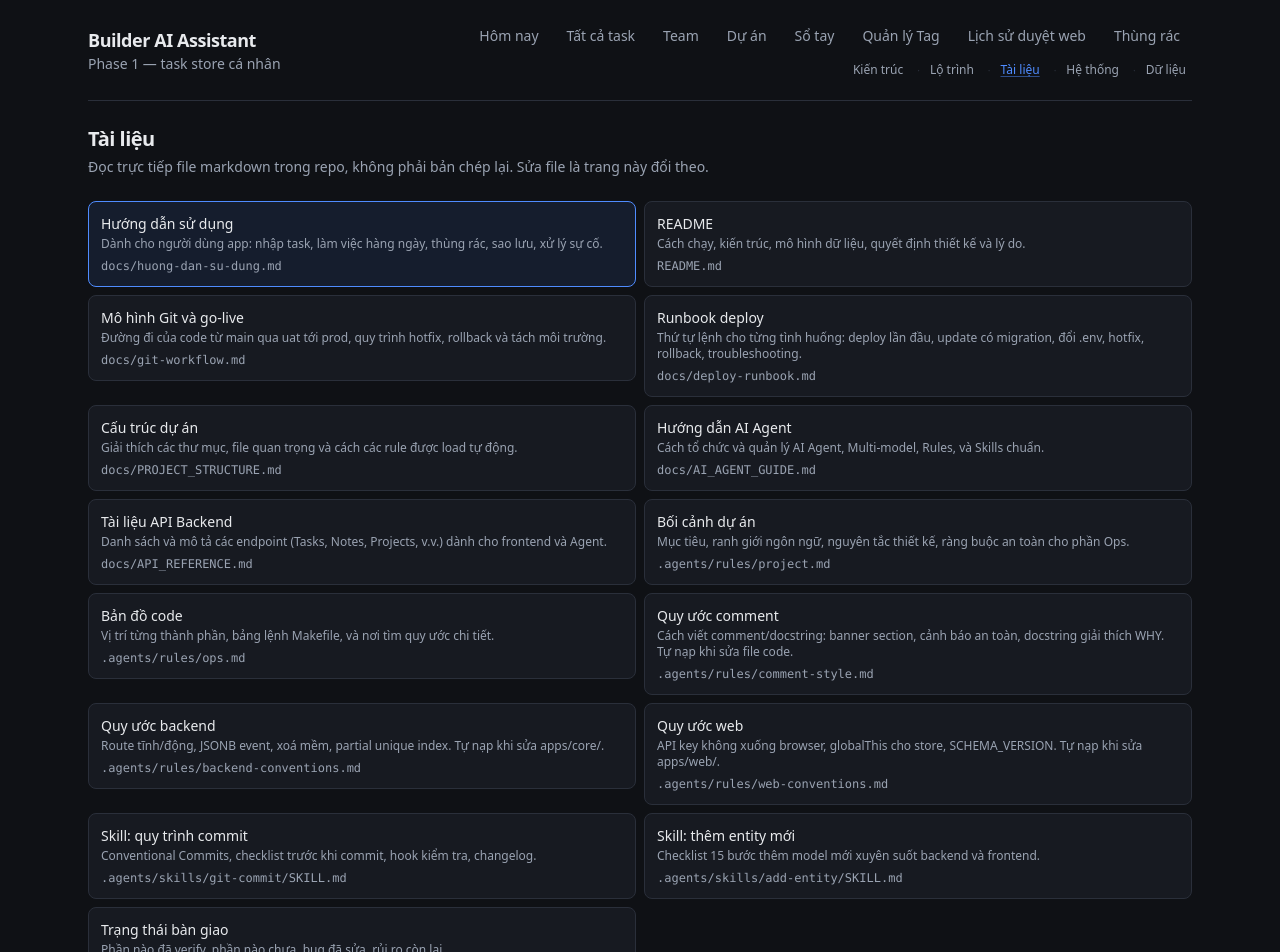
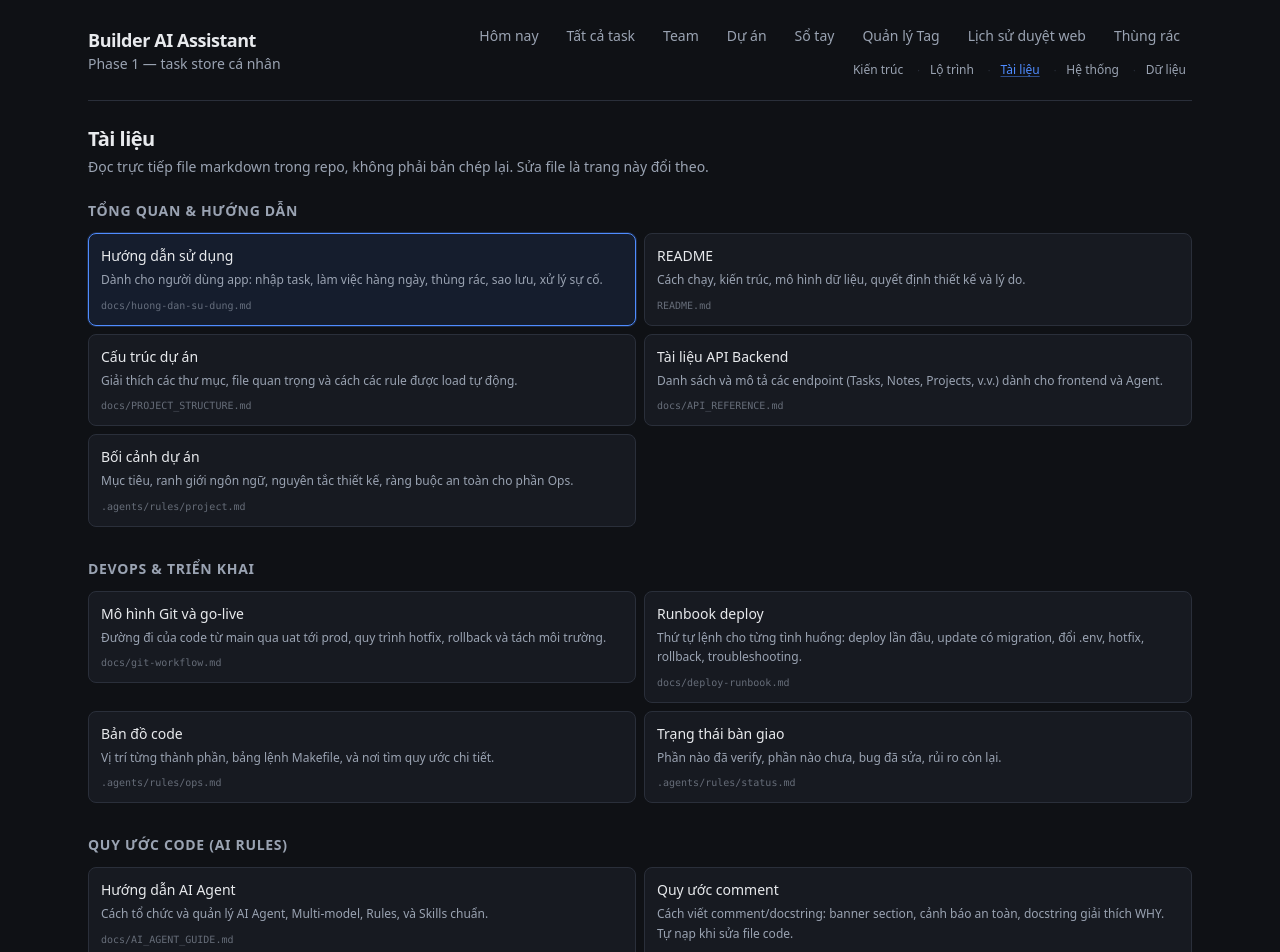
Before and after one commit to doanviethung1009/ai_assistant_personal, a Next.js app in the folder apps/web/: page /docs in a window 1280 px wide. Shown: the top 952 px of the page. Built offline with nearby package versions, Linux system fonts and the light colour scheme; no server answers.

Commit message:
feat: group docs by category in web UI and polish styles

```diff
--- a/apps/web/app/docs/page.tsx
+++ b/apps/web/app/docs/page.tsx
@@ -30,26 +30,33 @@ export default async function DocsPage({
       </div>
 
       {/* ── Chọn tài liệu ───────────────────────────────────────────── */}
-      <nav aria-label="Chọn tài liệu">
+      <nav aria-label="Chọn tài liệu" className="flex flex-col gap-8">
+        {Array.from(new Set(DOCS.map(doc => doc.category))).map(category => {
+          const categoryDocs = DOCS.filter(doc => doc.category === category);
+          return (
+            <div key={category}>
+              <h2 className="mb-3 text-sm font-semibold uppercase tracking-wider text-[var(--color-ink-muted)]">
+                {category}
+              </h2>
               <ul className="grid grid-cols-1 gap-2 sm:grid-cols-2">
-          {DOCS.map((doc) => {
+                {categoryDocs.map((doc) => {
                   const isActive = doc.slug === entry.slug;
                   return (
                     <li key={doc.slug}>
                       <Link
                         href={`/docs?doc=${doc.slug}`}
                         aria-current={isActive ? "page" : undefined}
-                  className={`block rounded-lg border p-3 transition-colors ${
+                        className={`block rounded-lg border p-3 transition-all hover:-translate-y-0.5 hover:shadow-sm ${
                           isActive
-                      ? "border-[var(--color-accent)] bg-[var(--color-accent)]/10"
-                      : "border-[var(--color-border)] bg-[var(--color-surface-raised)] hover:bg-[var(--color-surface-hover)]"
+                            ? "border-[var(--color-accent)] bg-[var(--color-accent)]/10 ring-1 ring-[var(--color-accent)]/20"
+                            : "border-[var(--color-border)] bg-[var(--color-surface-raised)] hover:border-[var(--color-ink-muted)]/30"
                         }`}
                       >
                         <span className="block text-sm font-medium">{doc.title}</span>
-                  <span className="mt-0.5 block text-xs text-[var(--color-ink-muted)]">
+                        <span className="mt-1 block text-xs text-[var(--color-ink-muted)] leading-relaxed line-clamp-2">
                           {doc.description}
                         </span>
-                  <code className="mt-1.5 block truncate text-xs text-[var(--color-ink-muted)]">
+                        <code className="mt-2 block truncate text-[10px] text-[var(--color-ink-muted)] opacity-60">
                           {doc.file.replace(/\\/g, "/")}
                         </code>
                       </Link>
@@ -57,6 +64,9 @@ export default async function DocsPage({
                   );
                 })}
               </ul>
+            </div>
+          );
+        })}
       </nav>
 
       {/* ── Nội dung ────────────────────────────────────────────────── */}
--- a/apps/web/lib/docs.ts
+++ b/apps/web/lib/docs.ts
@@ -17,6 +17,7 @@ export interface DocEntry {
   slug: string;
   title: string;
   description: string;
+  category: string;
   /** Đường dẫn tương đối so với DOCS_DIR. */
   file: string;
 }
@@ -27,6 +28,7 @@ export const DOCS: DocEntry[] = [
     title: "Hướng dẫn sử dụng",
     description:
       "Dành cho người dùng app: nhập task, làm việc hàng ngày, thùng rác, sao lưu, xử lý sự cố.",
+    category: "Tổng quan & Hướng dẫn",
     file: path.join("docs", "huong-dan-su-dung.md"),
   },
   {
@@ -34,13 +36,37 @@ export const DOCS: DocEntry[] = [
     title: "README",
     description:
       "Cách chạy, kiến trúc, mô hình dữ liệu, quyết định thiết kế và lý do.",
+    category: "Tổng quan & Hướng dẫn",
     file: "README.md",
+  },
+  {
+    slug: "project-structure",
+    title: "Cấu trúc dự án",
+    description: "Giải thích các thư mục, file quan trọng và cách các rule được load tự động.",
+    category: "Tổng quan & Hướng dẫn",
+    file: path.join("docs", "PROJECT_STRUCTURE.md"),
+  },
+  {
+    slug: "api-reference",
+    title: "Tài liệu API Backend",
+    description: "Danh sách và mô tả các endpoint (Tasks, Notes, Projects, v.v.) dành cho frontend và Agent.",
+    category: "Tổng quan & Hướng dẫn",
+    file: path.join("docs", "API_REFERENCE.md"),
+  },
+  {
+    slug: "project",
+    title: "Bối cảnh dự án",
+    description:
+      "Mục tiêu, ranh giới ngôn ngữ, nguyên tắc thiết kế, ràng buộc an toàn cho phần Ops.",
+    category: "Tổng quan & Hướng dẫn",
+    file: path.join(".agents", "rules", "project.md"),
   },
   {
     slug: "gitflow",
     title: "Mô hình Git và go-live",
     description:
       "Đường đi của code từ main qua uat tới prod, quy trình hotfix, rollback và tách môi trường.",
+    category: "DevOps & Triển khai",
     file: path.join("docs", "git-workflow.md"),
   },
   {
@@ -48,45 +74,38 @@ export const DOCS: DocEntry[] = [
     title: "Runbook deploy",
     description:
       "Thứ tự lệnh cho từng tình huống: deploy lần đầu, update có migration, đổi .env, hotfix, rollback, troubleshooting.",
+    category: "DevOps & Triển khai",
     file: path.join("docs", "deploy-runbook.md"),
-  },
-  {
-    slug: "project-structure",
-    title: "Cấu trúc dự án",
-    description: "Giải thích các thư mục, file quan trọng và cách các rule được load tự động.",
-    file: path.join("docs", "PROJECT_STRUCTURE.md"),
-  },
-  {
-    slug: "ai-agent-guide",
-    title: "Hướng dẫn AI Agent",
-    description: "Cách tổ chức và quản lý AI Agent, Multi-model, Rules, và Skills chuẩn.",
-    file: path.join("docs", "AI_AGENT_GUIDE.md"),
-  },
-  {
-    slug: "api-reference",
-    title: "Tài liệu API Backend",
-    description: "Danh sách và mô tả các endpoint (Tasks, Notes, Projects, v.v.) dành cho frontend và Agent.",
-    file: path.join("docs", "API_REFERENCE.md"),
-  },
-  {
-    slug: "project",
-    title: "Bối cảnh dự án",
-    description:
-      "Mục tiêu, ranh giới ngôn ngữ, nguyên tắc thiết kế, ràng buộc an toàn cho phần Ops.",
-    file: path.join(".agents", "rules", "project.md"),
   },
   {
     slug: "ops",
     title: "Bản đồ code",
     description:
       "Vị trí từng thành phần, bảng lệnh Makefile, và nơi tìm quy ước chi tiết.",
+    category: "DevOps & Triển khai",
     file: path.join(".agents", "rules", "ops.md"),
+  },
+  {
+    slug: "status",
+    title: "Trạng thái bàn giao",
+    description:
+      "Phần nào đã verify, phần nào chưa, bug đã sửa, rủi ro còn lại.",
+    category: "DevOps & Triển khai",
+    file: path.join(".agents", "rules", "status.md"),
+  },
+  {
+    slug: "ai-agent-guide",
+    title: "Hướng dẫn AI Agent",
+    description: "Cách tổ chức và quản lý AI Agent, Multi-model, Rules, và Skills chuẩn.",
+    category: "Quy ước Code (AI Rules)",
+    file: path.join("docs", "AI_AGENT_GUIDE.md"),
   },
   {
     slug: "comment-style",
     title: "Quy ước comment",
     description:
       "Cách viết comment/docstring: banner section, cảnh báo an toàn, docstring giải thích WHY. Tự nạp khi sửa file code.",
+    category: "Quy ước Code (AI Rules)",
     file: path.join(".agents", "rules", "comment-style.md"),
   },
   {
@@ -94,6 +113,7 @@ export const DOCS: DocEntry[] = [
     title: "Quy ước backend",
     description:
       "Route tĩnh/động, JSONB event, xoá mềm, partial unique index. Tự nạp khi sửa apps/core/.",
+    category: "Quy ước Code (AI Rules)",
     file: path.join(".agents", "rules", "backend-conventions.md"),
   },
   {
@@ -101,6 +121,7 @@ export const DOCS: DocEntry[] = [
     title: "Quy ước web",
     description:
       "API key không xuống browser, globalThis cho store, SCHEMA_VERSION. Tự nạp khi sửa apps/web/.",
+    category: "Quy ước Code (AI Rules)",
     file: path.join(".agents", "rules", "web-conventions.md"),
   },
   {
@@ -108,6 +129,7 @@ export const DOCS: DocEntry[] = [
     title: "Skill: quy trình commit",
     description:
       "Conventional Commits, checklist trước khi commit, hook kiểm tra, changelog.",
+    category: "Kỹ năng AI (Skills)",
     file: path.join(".agents", "skills", "git-commit", "SKILL.md"),
   },
   {
@@ -115,15 +137,9 @@ export const DOCS: DocEntry[] = [
     title: "Skill: thêm entity mới",
     description:
       "Checklist 15 bước thêm model mới xuyên suốt backend và frontend.",
+    category: "Kỹ năng AI (Skills)",
     file: path.join(".agents", "skills", "add-entity", "SKILL.md"),
-  },
-  {
-    slug: "status",
-    title: "Trạng thái bàn giao",
-    description:
-      "Phần nào đã verify, phần nào chưa, bug đã sửa, rủi ro còn lại.",
-    file: path.join(".agents", "rules", "status.md"),
-  },
+  }
 ];
 
 /** Thư mục gốc chứa tài liệu. Mặc định là gốc repo, tính từ apps/web. */
```
Also changed, not shown: 1 other file (tests, documents, lock files or other folders). Lines whose indentation alone changed are shown as unchanged.
